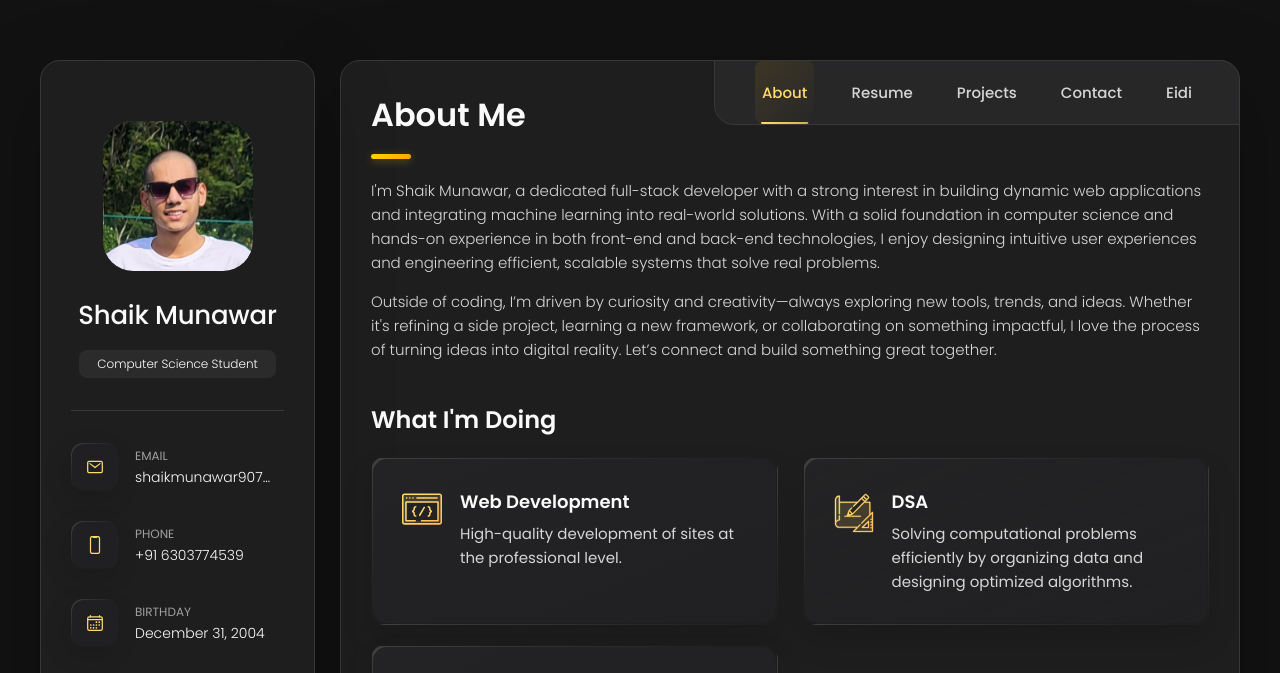
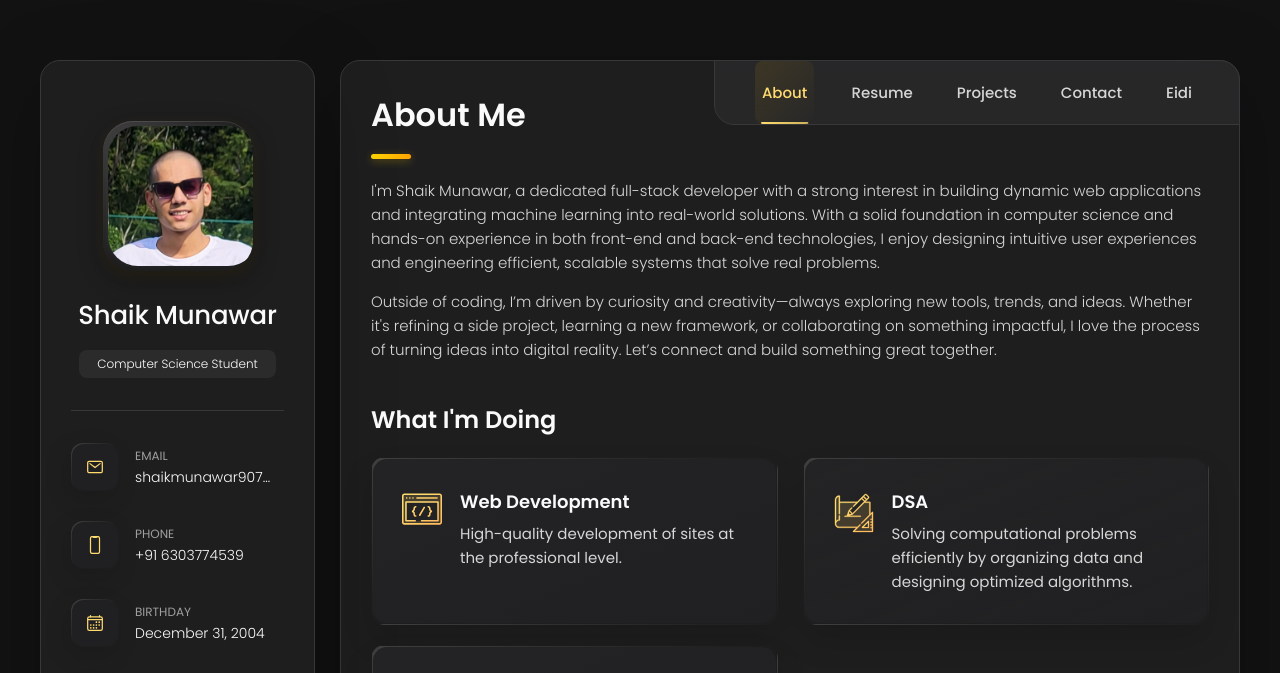
Before and after one commit to S-Munawar/Portfolio-Frontend, a plain HTML site: page index.html in a window 1280 px wide. Shown: the top 673 px of the page. Drawn offline with nearby package versions, Linux system fonts and the light colour scheme.

Commit message:
css improved

```diff
--- a/assets/css/style.css
+++ b/assets/css/style.css
@@ -427,36 +427,118 @@ main {
   gap: 15px;
 }
 
-/* give avatar a default square size and crop overflow */
+/* Enhanced avatar with premium styling */
 .avatar-box {
-  width:   80px;
-  height:  80px;
+  width: 80px;
+  height: 80px;
   overflow: hidden;
-  background: var(--bg-gradient-onyx);
+  background: var(--border-gradient-onyx);
   border-radius: 20px;
+  position: relative;
+  transition: all 0.4s cubic-bezier(0.175, 0.885, 0.32, 1.275);
+  box-shadow: 0 8px 25px rgba(0, 0, 0, 0.4),
+              0 4px 15px rgba(255, 183, 3, 0.1),
+              inset 0 1px 0 rgba(255, 255, 255, 0.1);
+  padding: 3px;
+}
+
+.avatar-box::before {
+  content: '';
+  position: absolute;
+  inset: 3px;
+  background: var(--bg-gradient-jet);
+  border-radius: 17px;
+  z-index: -1;
+}
+
+.avatar-box::after {
+  content: '';
+  position: absolute;
+  inset: -2px;
+  background: linear-gradient(45deg,
+    var(--orange-yellow-crayola),
+    transparent,
+    var(--orange-yellow-crayola));
+  border-radius: 24px;
+  z-index: -2;
+  opacity: 0;
+  transition: opacity 0.3s ease;
+}
+
+.avatar-box:hover {
+  transform: translateY(-5px) scale(1.05);
+  box-shadow: 0 15px 35px rgba(0, 0, 0, 0.5),
+              0 8px 25px rgba(255, 183, 3, 0.2),
+              inset 0 2px 0 rgba(255, 255, 255, 0.2);
+}
+
+.avatar-box:hover::after {
+  opacity: 0.6;
 }
 
 .avatar-box img {
-  width:  100%;
+  width: 100%;
   height: 100%;
   object-fit: cover;
-  border-radius: inherit;
+  border-radius: 17px;
+  transition: all 0.3s ease;
+  position: relative;
+  z-index: 1;
+}
+
+.avatar-box:hover img {
+  transform: scale(1.02);
+  filter: brightness(1.1) contrast(1.1);
 }
 
 /* bump up on medium screens */
 @media (min-width: 580px) {
   .avatar-box {
-    width:  120px;
+    width: 120px;
     height: 120px;
     border-radius: 30px;
+    padding: 4px;
+  }
+
+  .avatar-box::before {
+    border-radius: 26px;
+  }
+
+  .avatar-box::after {
+    border-radius: 34px;
+  }
+
+  .avatar-box img {
+    border-radius: 26px;
   }
 }
 
 /* on extra‑wide screens you can go even larger */
 @media (min-width: 1250px) {
   .avatar-box {
-    width:  150px;
+    width: 150px;
     height: 150px;
+    border-radius: 35px;
+    padding: 5px;
+  }
+
+  .avatar-box::before {
+    border-radius: 30px;
+  }
+
+  .avatar-box::after {
+    border-radius: 40px;
+  }
+
+  .avatar-box img {
+    border-radius: 30px;
+  }
+
+  .avatar-box:hover {
+    transform: translateY(-8px) scale(1.05);
+    box-shadow: 0 20px 45px rgba(0, 0, 0, 0.6),
+                0 12px 35px rgba(255, 183, 3, 0.25),
+                inset 0 3px 0 rgba(255, 255, 255, 0.25);
   }
 }
 .info-content .name {
```
Also changed, not shown: 1 other file.
